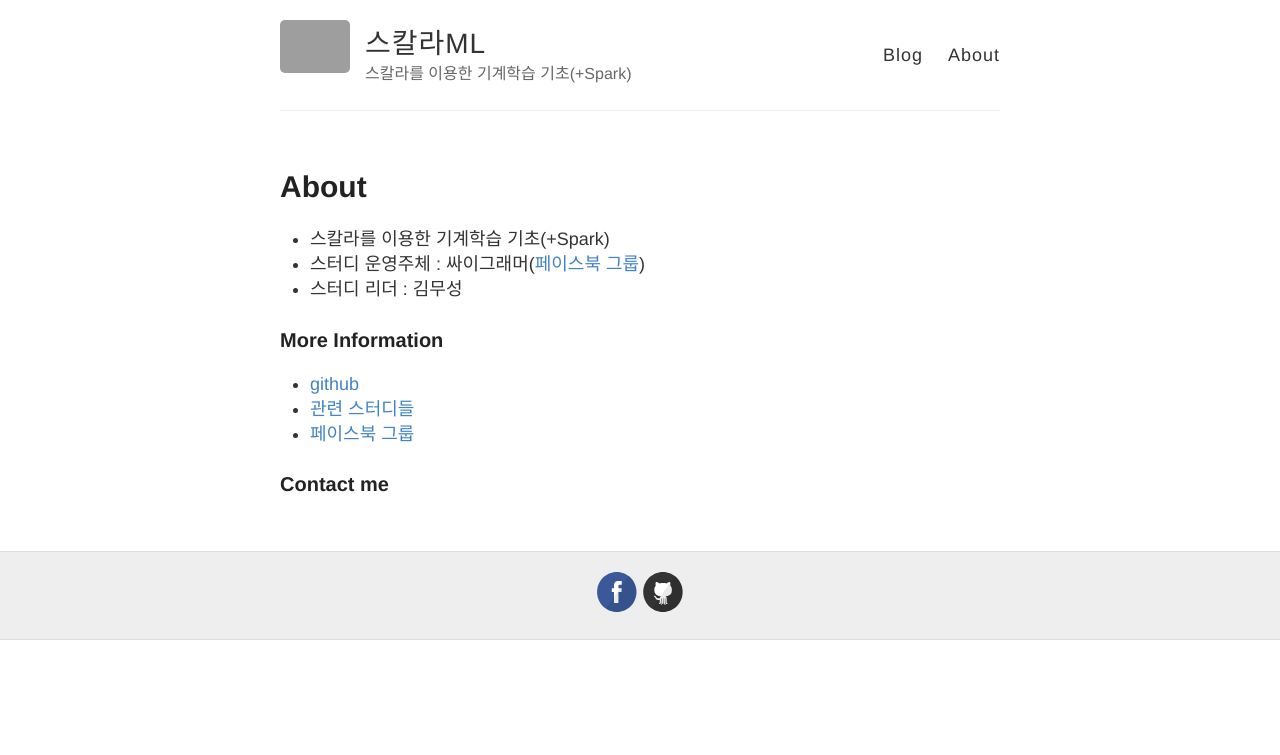
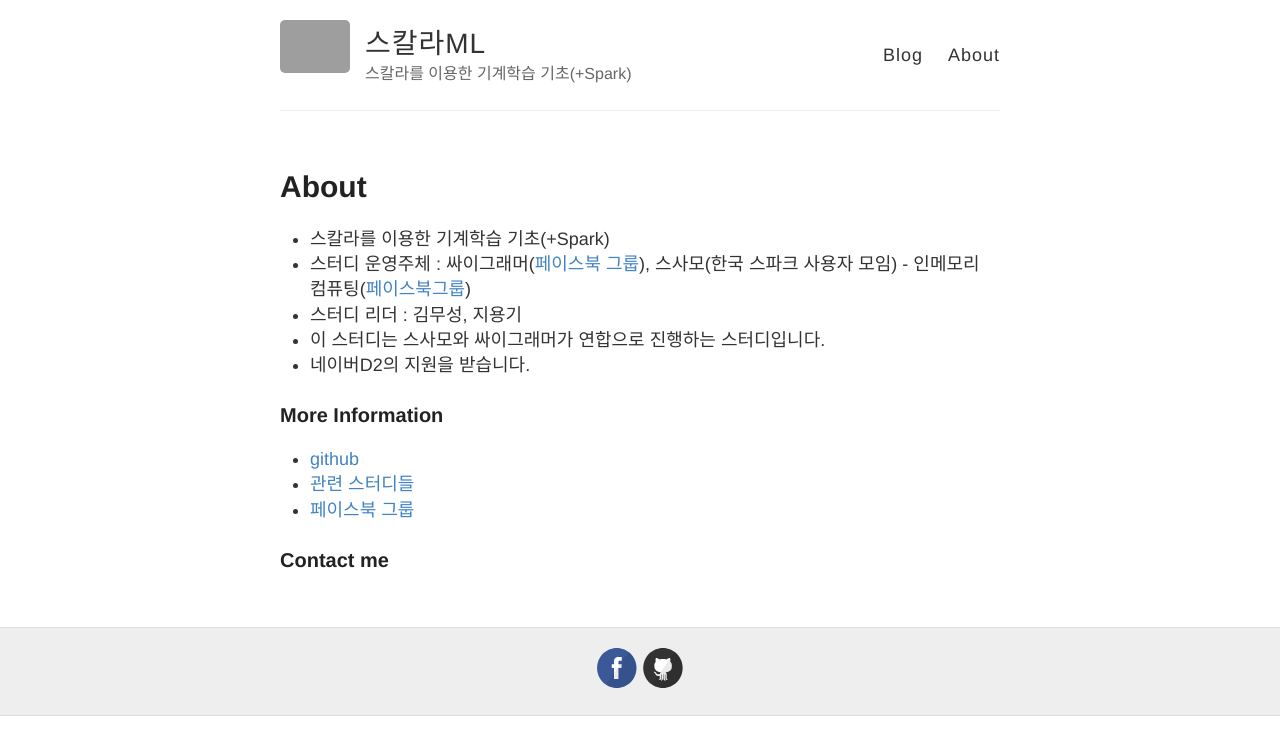
Before and after one commit to sezinie/ScalaML, a Jekyll site: the page built from about.md, in a window 1280 px wide. Shown: the top 755 px of the page. Built offline with Jekyll 4.4.1, drawn with Linux system fonts in a browser that asks for light colours; Markdown is read by kramdown in place of the engine named in the settings; grey boxes are pictures that could not be loaded.

Commit message:
Update about.md

```diff
--- a/about.md
+++ b/about.md
@@ -5,8 +5,10 @@ permalink: /about/
 ---
 
 * 스칼라를 이용한 기계학습 기초(+Spark)
-* 스터디 운영주체 : 싸이그래머([페이스북 그룹](https://www.facebook.com/groups/psygrammer/))
-* 스터디 리더 : 김무성
+* 스터디 운영주체 : 싸이그래머([페이스북 그룹](https://www.facebook.com/groups/psygrammer/)), 스사모(한국 스파크 사용자 모임) - 인메모리 컴퓨팅([페이스북그룹](https://www.facebook.com/groups/sparkkoreauser/))
+* 스터디 리더 : 김무성, 지용기
+* 이 스터디는 스사모와 싸이그래머가 연합으로 진행하는 스터디입니다.
+* 네이버D2의 지원을 받습니다.
 
 ### More Information
 
```
